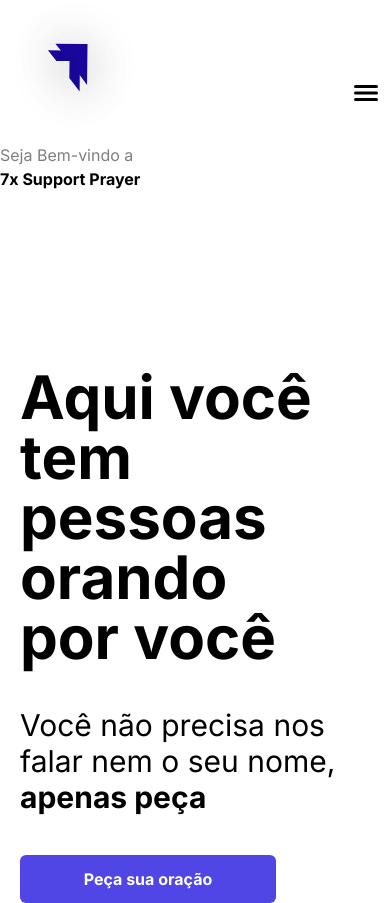
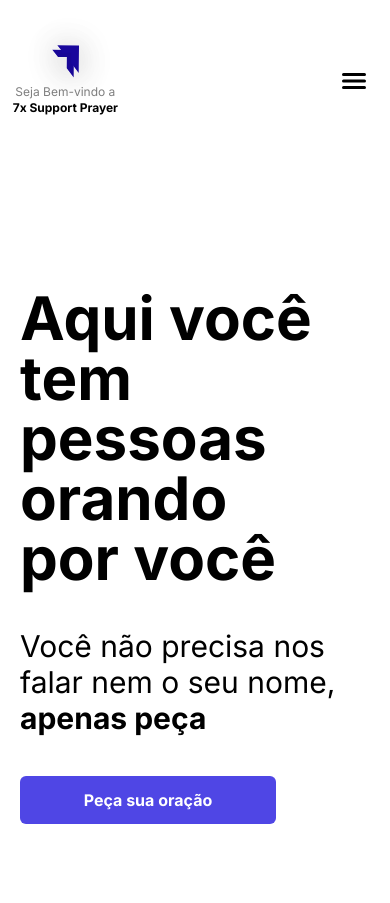
Before and after one commit to Divyne-WebSite/website-oracao, a React (Vite) app: page / in a window 390 px wide. After the commit the page ends 844 px from the top, so only its background shows below. Built offline with nearby package versions, Linux system fonts and the light colour scheme.

Commit message:
fix: navbar mobile

```diff
--- a/package.json
+++ b/package.json
@@ -18,6 +18,7 @@
     "@types/react-dom": "^18.0.10",
     "@vitejs/plugin-react": "^3.1.0",
     "autoprefixer": "^10.4.13",
+    "ionicons": "^7.0.0",
     "postcss": "^8.4.21",
     "tailwindcss": "^3.2.7",
     "typescript": "^4.9.3",
--- a/src/App.tsx
+++ b/src/App.tsx
@@ -6,20 +6,14 @@ import { menu } from 'ionicons/icons';
 import Body from './BodySite';
 
 function App() {
-  const [showMenu, setShowMenu] = useState(false);
-
-  function toggleMenu() {
-    setShowMenu(!showMenu);
-  }
+    const [mobileMenuOpen, setMobileMenuOpen] = useState(false);
 
     return (
         <div>
-      <nav className="pg-9 md:flex md:items-center md:justify-between">
-        <div className="flex items-center justify-between">
-          <div className="md:flex md:items-center Parte-esquerda">
-            <img src={Logo} alt="logo" className="h-30 inline" />
-            <span className="text-2x1 font-inter ml-3">
-              <div className="flex flex-col">
+            <nav className="flex items-center justify-between">
+                <div className="flex justify-center flex-row max-md:flex-col max-md:text-center items-center z-10 max-md:pl-5 relative">
+                    <img src={Logo} alt="logo" className="h-30 max-md:h-24 max-md:mt-4" />
+                    <div className="flex flex-col max-md:text-xs max-md:text-center font-inter max-md:absolute top-3/4 whitespace-nowrap">
                         <span className="text-black opacity-50 font-regular">
                             Seja Bem-vindo a
                         </span>
@@ -27,31 +21,32 @@ function App() {
                             7x Support Prayer
                         </span>
                     </div>
-            </span>
                 </div>
-          <span className="text-3x1 cursor-pointer mx-2 md:hidden block" onClick={toggleMenu}>
-            <IonIcon icon={menu} size="large" />
-          </span>
-        </div>
-        <ul
-          className={`md:flex md:items-center font-inter mr-8 z-[-1] md:z-auto md:static absolute left-0 md:w-auto md:py-0 py-4 md:pl-0 pl-7 md:opacity-100 ${showMenu ? 'opacity-100 top-[-400] bg-white-500 z-10' : 'opacity-0 top-[-200]'} transition-all ease-in duration-500`}
-        >
-          <li className="mx-4 my-6 md:my-0">
-            <a href="#" className="text-xl hover:text-indigo-900 duration-500">
+                <div className={`flex flex-1 justify-end max-md:h-screen font-inter mr-8 max-md:w-screen max-md:absolute max-md:justify-center left-0 max-md:py-0 py-4 max-md:pl-0 pl-7 duration-500 items-center ${mobileMenuOpen ? 'top-0 bg-white' : '-top-full'}`}>
+                    <ul className='flex gap-12 max-md:gap-7 max-md:flex-col max-md:text-center text-xl'>
+                        <li>
+                            <a href="#" className="hover:text-indigo-900 duration-500">
                                 Início
                             </a>
                         </li>
-          <li className="mx-4 my-6 md:my-0">
-            <a href="#" className="text-xl hover:text-indigo-900 duration-500">
+                        <li>
+                            <a href="#" className="hover:text-indigo-900 duration-500">
                                 Sobre
                             </a>
                         </li>
-          <li className="mx-4 my-6 md:my-0">
-            <a href="#" className="text-xl hover:text-indigo-900 duration-500">
+                        <li>
+                            <a href="#" className="hover:text-indigo-900 duration-500">
                                 Ajuda
                             </a>
                         </li>
                     </ul>
+                </div>
+                <span
+                    className="pr-5 z-10 cursor-pointer md:hidden max-md:mt-14 block"
+                    onClick={() => setMobileMenuOpen(!mobileMenuOpen)}>
+                    <span className="sr-only">Open main menu</span>
+                    <IonIcon icon={menu} size="large" />
+                </span>
             </nav>
             <Body />
         </div>
```
Also changed, not shown: 1 other file (tests, documents, lock files or other folders). Lines whose indentation alone changed are shown as unchanged.
